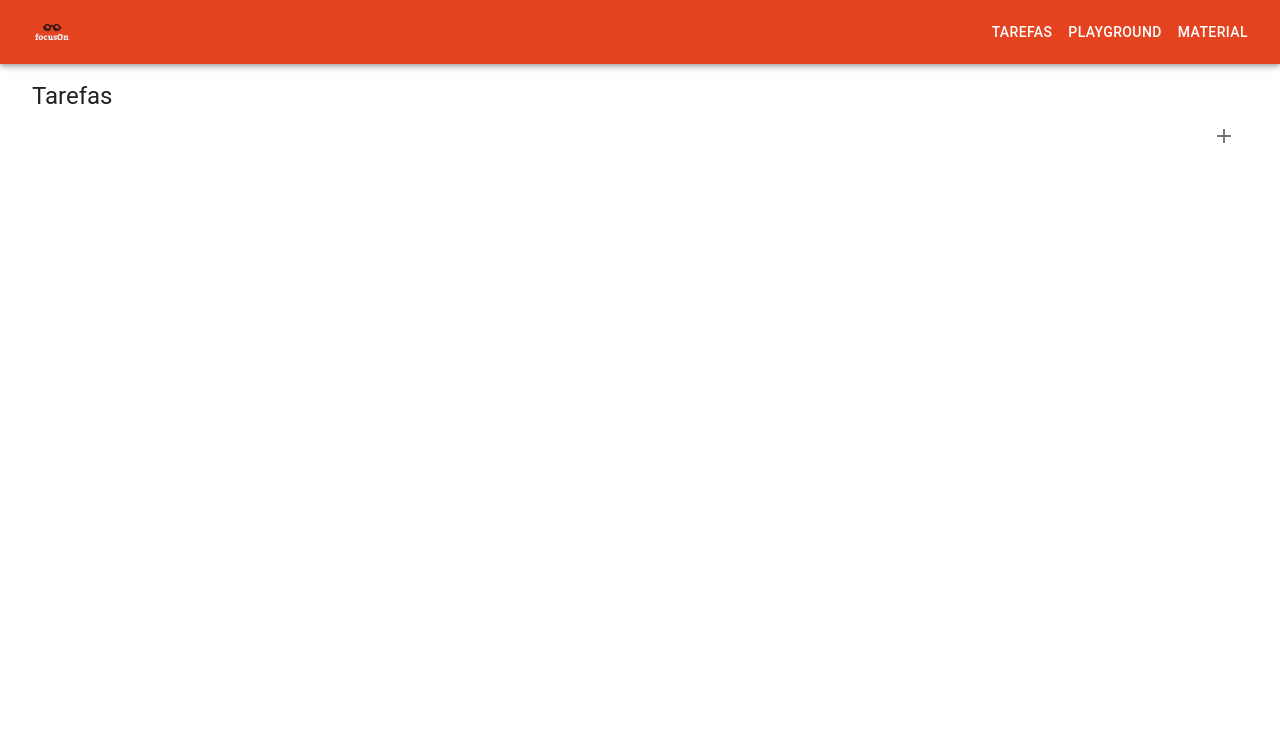
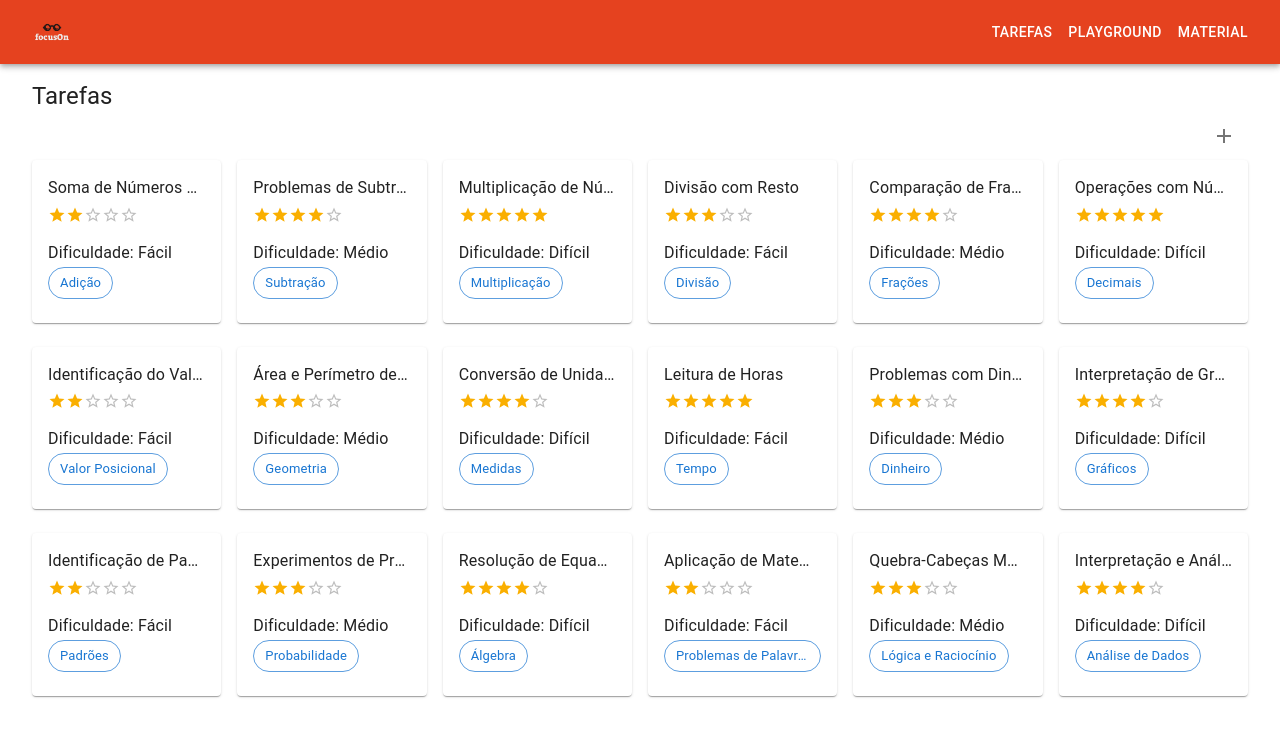
Before and after one commit to vicdant1/focuson, a Next.js app: page /tarefas in a window 1280 px wide. Shown: the top 736 px of the page. Built offline with nearby package versions, Linux system fonts and the light colour scheme.

Commit message:
trabalhando no card de atividades

```diff
--- /dev/null
+++ b/src/components/TaskCard/TaskCard.module.css
@@ -0,0 +1,21 @@
+.root {
+  min-width: 10px;
+  margin-bottom: 8px;
+}
+
+.title {
+  font-size: 18px;
+  font-weight: 'bold';
+}
+.stars {
+  display: 'flex';
+  align-items: 'center';
+  margin-top: 4px;
+  margin-bottom: 8px;
+}
+.difficulty {
+  margin-bottom: 8px;
+}
+.label {
+  margin-right: 4px;
+}
--- /dev/null
+++ b/src/components/TaskCard/TaskCard.tsx
@@ -0,0 +1,26 @@
+import { Card, CardContent, Chip, Rating, Typography } from '@mui/material';
+import React from 'react';
+
+import styles from './TaskCard.module.css'
+import { ITaskCardProps } from '@/interfaces/ITaskCardProps';
+
+const TaskCard = ({ title, quality, difficulty, subject } : ITaskCardProps) => {
+  return (
+    <Card className={styles.root}>
+      <CardContent>
+        <Typography className={styles.title} gutterBottom noWrap>
+          {title}
+        </Typography>
+        <div className={styles.stars}>
+          <Rating value={quality} readOnly size="small" />
+        </div>
+        <Typography className={styles.difficulty} variant="subtitle1">
+          Dificuldade: {difficulty}
+        </Typography>
+        <Chip className={styles.label} label={subject} color="primary" variant="outlined" />
+      </CardContent>
+    </Card>
+  );
+};
+
+export default TaskCard;
--- /dev/null
+++ b/src/interfaces/ITaskCardProps.ts
@@ -0,0 +1,6 @@
+export interface ITaskCardProps {
+  title: string,
+  quality: number,
+  difficulty: string,
+  subject: string,
+}
--- a/src/pages/tarefas/index.tsx
+++ b/src/pages/tarefas/index.tsx
@@ -3,17 +3,129 @@ import { Box, Grid, IconButton, Typography } from "@mui/material";
 import AddIcon from '@mui/icons-material/Add';
 import CreateOrEditTaskModal from "@/components/CreateOrEditTaskModal/CreateOrEditTaskModal";
 import { useState } from "react";
+import TaskCard from "@/components/TaskCard/TaskCard";
+import { ITaskCardProps } from "@/interfaces/ITaskCardProps";
 
 const Tarefas = () => {
 
   const [open, setOpen] = useState(false);
+  const tasks: ITaskCardProps[] = [
+    {
+      difficulty: 'Fácil',
+      quality: 2,
+      subject: 'Adição',
+      title: 'Soma de Números Pequenos',
+    },
+    {
+      difficulty: 'Médio',
+      quality: 4,
+      subject: 'Subtração',
+      title: 'Problemas de Subtração',
+    },
+    {
+      difficulty: 'Difícil',
+      quality: 5,
+      subject: 'Multiplicação',
+      title: 'Multiplicação de Números de Dois Dígitos',
+    },
+    {
+      difficulty: 'Fácil',
+      quality: 3,
+      subject: 'Divisão',
+      title: 'Divisão com Resto',
+    },
+    {
+      difficulty: 'Médio',
+      quality: 4,
+      subject: 'Frações',
+      title: 'Comparação de Frações',
+    },
+    {
+      difficulty: 'Difícil',
+      quality: 5,
+      subject: 'Decimais',
+      title: 'Operações com Números Decimais',
+    },
+    {
+      difficulty: 'Fácil',
+      quality: 2,
+      subject: 'Valor Posicional',
+      title: 'Identificação do Valor Posicional',
+    },
+    {
+      difficulty: 'Médio',
+      quality: 3,
+      subject: 'Geometria',
+      title: 'Área e Perímetro de Figuras Geométricas',
+    },
+    {
+      difficulty: 'Difícil',
+      quality: 4,
+      subject: 'Medidas',
+      title: 'Conversão de Unidades de Medida',
+    },
+    {
+      difficulty: 'Fácil',
+      quality: 5,
+      subject: 'Tempo',
+      title: 'Leitura de Horas',
+    },
+    {
+      difficulty: 'Médio',
+      quality: 3,
+      subject: 'Dinheiro',
+      title: 'Problemas com Dinheiro',
+    },
+    {
+      difficulty: 'Difícil',
+      quality: 4,
+      subject: 'Gráficos',
+      title: 'Interpretação de Gráficos',
+    },
+    {
+      difficulty: 'Fácil',
+      quality: 2,
+      subject: 'Padrões',
+      title: 'Identificação de Padrões Numéricos',
+    },
+    {
+      difficulty: 'Médio',
+      quality: 3,
+      subject: 'Probabilidade',
+      title: 'Experimentos de Probabilidade',
+    },
+    {
+      difficulty: 'Difícil',
+      quality: 4,
+      subject: 'Álgebra',
+      title: 'Resolução de Equações',
+    },
+    {
+      difficulty: 'Fácil',
+      quality: 2,
+      subject: 'Problemas de Palavras',
+      title: 'Aplicação de Matemática em Situações do Cotidiano',
+    },
+    {
+      difficulty: 'Médio',
+      quality: 3,
+      subject: 'Lógica e Raciocínio',
+      title: 'Quebra-Cabeças Matemáticos',
+    },
+    {
+      difficulty: 'Difícil',
+      quality: 4,
+      subject: 'Análise de Dados',
+      title: 'Interpretação e Análise de Dados',
+    },
+  ];
 
+  // Adicione
 
   return <>
     <Navbar/>
     <Box mt={2} px={4}>
       <Typography variant="h5">Tarefas</Typography>
-
       <Box display="flex" alignItems="center" justifyContent="end">
         <IconButton aria-label="delete" size="large" onClick={() => setOpen(true)}>
           <AddIcon />
@@ -21,7 +133,13 @@ const Tarefas = () => {
       </Box>
 
       <CreateOrEditTaskModal open={open} setOpen={setOpen}/>
-
+      <Grid container spacing={2}>
+        {tasks.map((task, i) => (
+          <Grid item xs={2}>
+            <TaskCard difficulty={task.difficulty} quality={task.quality} subject={task.subject} title={task.title} key={i}/>
+          </Grid>
+        ))}
+      </Grid>
     </Box>
   </>
 }
```
